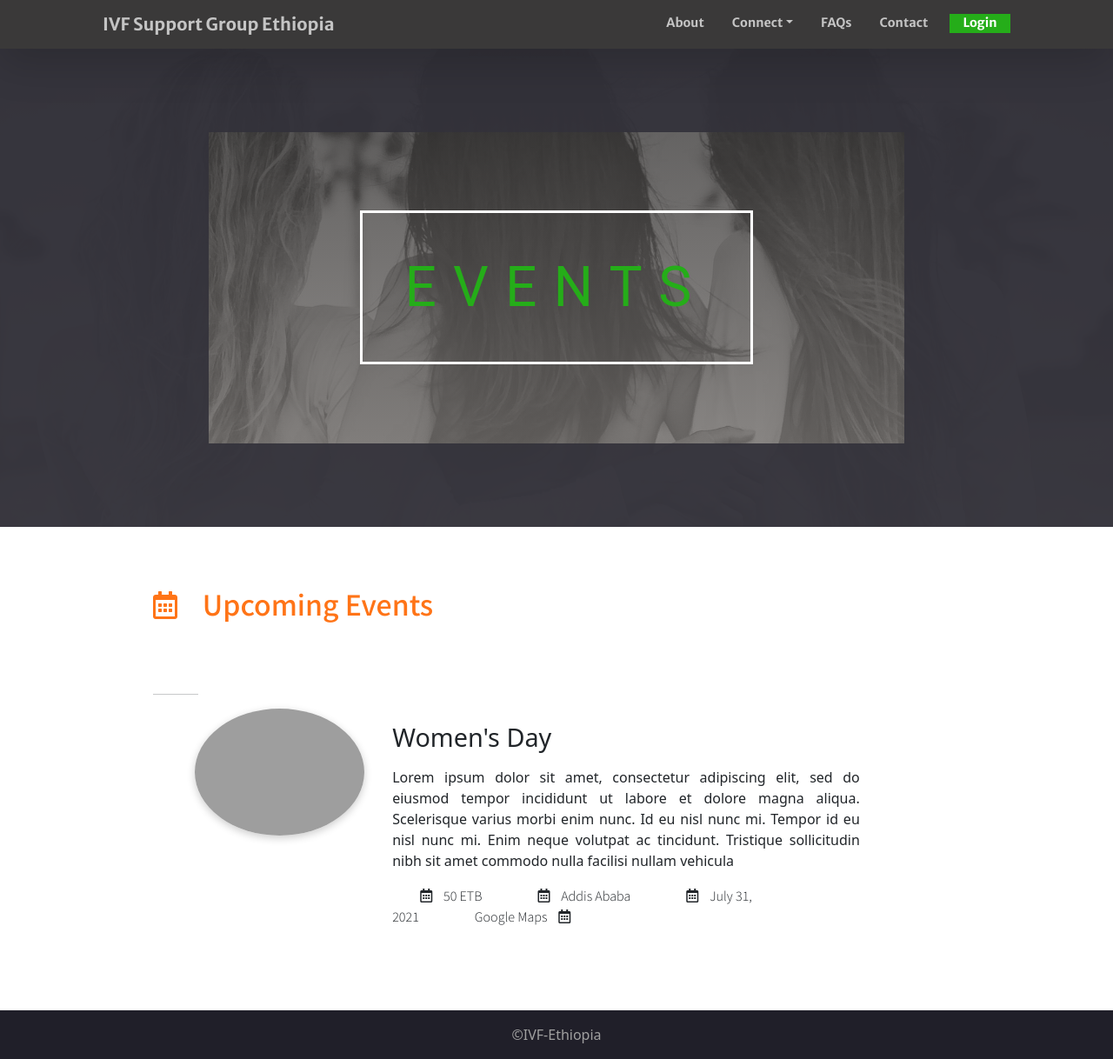
After one commit to BiniyamAb/IVF-group-website, a Flask app: page /events in a window 1280 px wide. The commit adds this page. Shown: the whole page at 87% size. Run offline with Flask 2, Linux system fonts and the light colour scheme; grey boxes are pictures that could not be loaded.

Commit message:
A card having details about an event added on events page.

```diff
--- a/app.py
+++ b/app.py
@@ -30,3 +30,7 @@ def about():
 @app.route("/forum")
 def forum():
     return render_template("forum.html")
+
+@app.route("/events")
+def events():
+    return render_template("events.html")
--- /dev/null
+++ b/static/css/eventStyle.css
@@ -0,0 +1,79 @@
+@import url('https://fonts.googleapis.com/css2?family=Source+Sans+Pro:wght@200;300&display=swap');
+@import url('https://fonts.googleapis.com/css2?family=Noto+Sans+KR:wght@500&display=swap');
+
+
+
+body{
+    width: 100%;
+    height: 100%;
+    margin: 0;
+    background: linear-gradient(to bottom, rgba(43, 42, 42, 0.8) 0%, rgba(156, 151, 147, 0.8) 100%), url("../img/bg-masthead.jpg");
+    background-position: center;
+    background-attachment: fixed;
+    background-repeat: no-repeat;
+    background-size: cover;
+}
+
+#lead-cont{
+    margin-top: 3.5rem;
+    min-height: 550px;
+    border-left: 15rem solid rgba(51, 50, 58, 0.918);
+    border-right: 15rem solid rgba(51, 50, 58, 0.918);
+    border-top: 6rem solid rgba(51, 50, 58, 0.918);
+    border-bottom: 6rem solid rgba(51, 50, 58, 0.918);
+    background-color: rgba(0, 0, 0, 0);
+}
+
+#lead-cont .text-center .center{
+    /* color: rgb(255, 116, 23); */
+    color: #25ad19;
+    padding: 3rem;
+    border: 3px solid #ffffff ;
+    font-size: 4rem;
+    font-family: 'Roboto', sans-serif;
+    letter-spacing: 1.2rem;
+}
+
+
+#events-body{
+    background-color: white;
+    padding: 4rem 8rem;
+    padding-left: 11rem;
+}
+
+.upcoming-events{
+    font-size: 2rem;
+    font-family: 'Noto Sans KR', sans-serif;
+    color: rgb(255, 116, 23);
+    padding-bottom: 4rem;
+}
+
+hr{
+    height: 0.2rem;
+    max-width: 3.25rem;
+    background-color: #25ad19;
+}
+
+#cont{
+    border: none;
+    width: 80%;
+    margin-left: 3rem;
+}
+#events-body .img-cont img{
+    border-radius: 50%;
+    box-shadow: 0 3px 10px rgb(0 0 0 / 0.2);
+    width: 15rem;
+}
+
+#events-body .card .card-title{
+    font-size: 1.8rem;
+}
+
+#events-body .card .card-text{
+    text-align: justify;
+}
+
+#events-body .card-body span{
+    font-family: 'Source Sans Pro', sans-serif;
+    padding: 0rem 2rem;
+}
--- a/templates/base_layout.html
+++ b/templates/base_layout.html
@@ -28,7 +28,7 @@
                             <a class="nav-link dropdown-toggle" href="#" data-bs-toggle="dropdown">Connect</a>
                             <ul class="dropdown-menu">
                                 <li id="subs"> <a class="dropdown-item" id="a-s" href="{{ url_for('forum') }}">Forum</a></li>
-                                <li id="subs"> <a class="dropdown-item" id="a-s" href="#">Events&nbsp;&nbsp;&nbsp;&nbsp;&nbsp;&nbsp;&nbsp;&nbsp;&nbsp;&nbsp;&nbsp;&nbsp;&nbsp;&nbsp;&nbsp;&nbsp;&nbsp;&nbsp;&nbsp;&nbsp;&nbsp;&nbsp;&nbsp;&nbsp;&nbsp;&nbsp;&nbsp;&nbsp;&nbsp;&nbsp;&nbsp;&nbsp;&nbsp;&nbsp;&nbsp;&nbsp;&nbsp;&nbsp;&nbsp;&nbsp;&nbsp;&nbsp;&nbsp;<i class="fas fa-caret-right"></i></a>
+                                <li id="subs"> <a class="dropdown-item" id="a-s" href="{{ url_for('events') }}">Events&nbsp;&nbsp;&nbsp;&nbsp;&nbsp;&nbsp;&nbsp;&nbsp;&nbsp;&nbsp;&nbsp;&nbsp;&nbsp;&nbsp;&nbsp;&nbsp;&nbsp;&nbsp;&nbsp;&nbsp;&nbsp;&nbsp;&nbsp;&nbsp;&nbsp;&nbsp;&nbsp;&nbsp;&nbsp;&nbsp;&nbsp;&nbsp;&nbsp;&nbsp;&nbsp;&nbsp;&nbsp;&nbsp;&nbsp;&nbsp;&nbsp;&nbsp;&nbsp;<i class="fas fa-caret-right"></i></a>
                                     <ul class="submenu dropdown-menu">
                                         <li><a id="a-s-s" class="dropdown-item" href="#">Online</a></li>
                                         <li><a id="a-s-s" class="dropdown-item" href="#">In Person</a></li>
--- /dev/null
+++ b/templates/events.html
@@ -0,0 +1,52 @@
+{% extends 'base_layout.html' %}
+
+{% block title %}IVF goup ETH - Contact{% endblock title %}
+
+
+{% block additional_style %}
+<link rel="stylesheet" href="{{ url_for('static', filename='css/eventStyle.css') }}" type="text/css">
+
+{% endblock additional_style %}
+
+
+
+{% block body %}
+
+<div id="lead-cont" class="container-fluid d-flex align-items-center justify-content-center">
+    <div class="text-center">
+        <span class="center">EVENTS</span>
+    </div>
+</div>
+
+<div class="container-fluid" id="events-body">
+    <div class="upcoming-events"><i class="far fa-calendar-alt"></i>&nbsp;&nbsp;&nbsp;&nbsp;Upcoming Events</div>
+    <hr>
+    <div id="cont" class="card mb-3">
+        <div class="row g-0">
+          <div class="col-md-3 img-cont">
+            <img src="https://images.unsplash.com/photo-1572866649630-bd38af3d527c?ixid=MnwxMjA3fDB8MHxwaG90by1wYWdlfHx8fGVufDB8fHx8&ixlib=rb-1.2.1&auto=format&fit=crop&w=500&q=80" class="img-fluid" alt="...">
+          </div>
+          <div class="col-md-9" style="padding-left: 1rem;">
+            <div class="card-body">
+              <h5 class="card-title pb-2">Women's Day</h5>
+              <p class="card-text">Lorem ipsum dolor sit amet, consectetur adipiscing elit, sed do eiusmod tempor incididunt ut labore et dolore magna aliqua. Scelerisque varius morbi enim nunc. Id eu nisl nunc mi.  Tempor id eu nisl nunc mi. Enim neque volutpat ac tincidunt. Tristique sollicitudin nibh sit amet commodo nulla facilisi nullam vehicula</p>
+              <span><i class="far fa-calendar-alt"></i>&nbsp;&nbsp;&nbsp;&nbsp;50 ETB</span><span><i class="far fa-calendar-alt"></i>&nbsp;&nbsp;&nbsp;&nbsp;Addis Ababa</span><span><i class="far fa-calendar-alt"></i>&nbsp;&nbsp;&nbsp;&nbsp;July 31, 2021</span><span>Google Maps&nbsp;&nbsp;&nbsp;&nbsp;<i class="far fa-calendar-alt"></i></span>
+            </div>
+          </div>
+        </div>
+      </div>
+</div>
+
+
+
+
+
+{% endblock body %}
+
+
+
+
+
+{% block additional_script %}
+<!-- to be filled in -->
+{% endblock additional_script %}
--- a/templates/root_layout.html
+++ b/templates/root_layout.html
@@ -26,7 +26,7 @@
                             <a class="nav-link dropdown-toggle" href="#" data-bs-toggle="dropdown">Connect</a>
                             <ul class="dropdown-menu">
                                 <li id="subs"> <a class="dropdown-item" id="a-s" href="{{ url_for('forum') }}">Forum</a></li>
-                                <li id="subs"> <a class="dropdown-item" id="a-s" href="#">Events</a>
+                                <li id="subs"> <a class="dropdown-item" id="a-s" href="{{ url_for('events') }}">Events</a>
                                     <ul class="submenu dropdown-menu">
                                         <li><a id="a-s-s" class="dropdown-item" href="#">Online</a></li>
                                         <li><a id="a-s-s" class="dropdown-item" href="#">In Person</a></li>
```
Also changed, not shown: static/css/forumStyle.css (+7 -8 lines).
